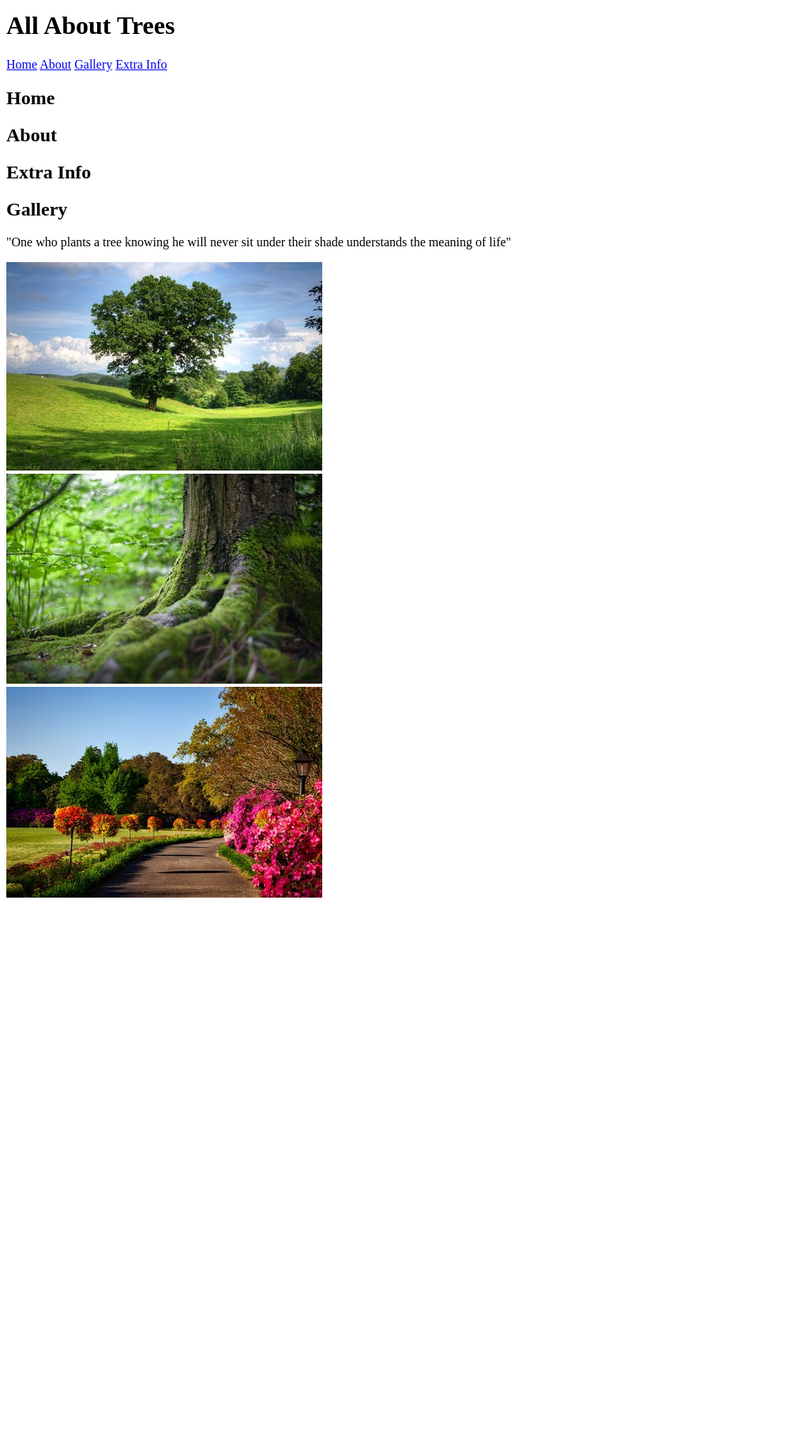
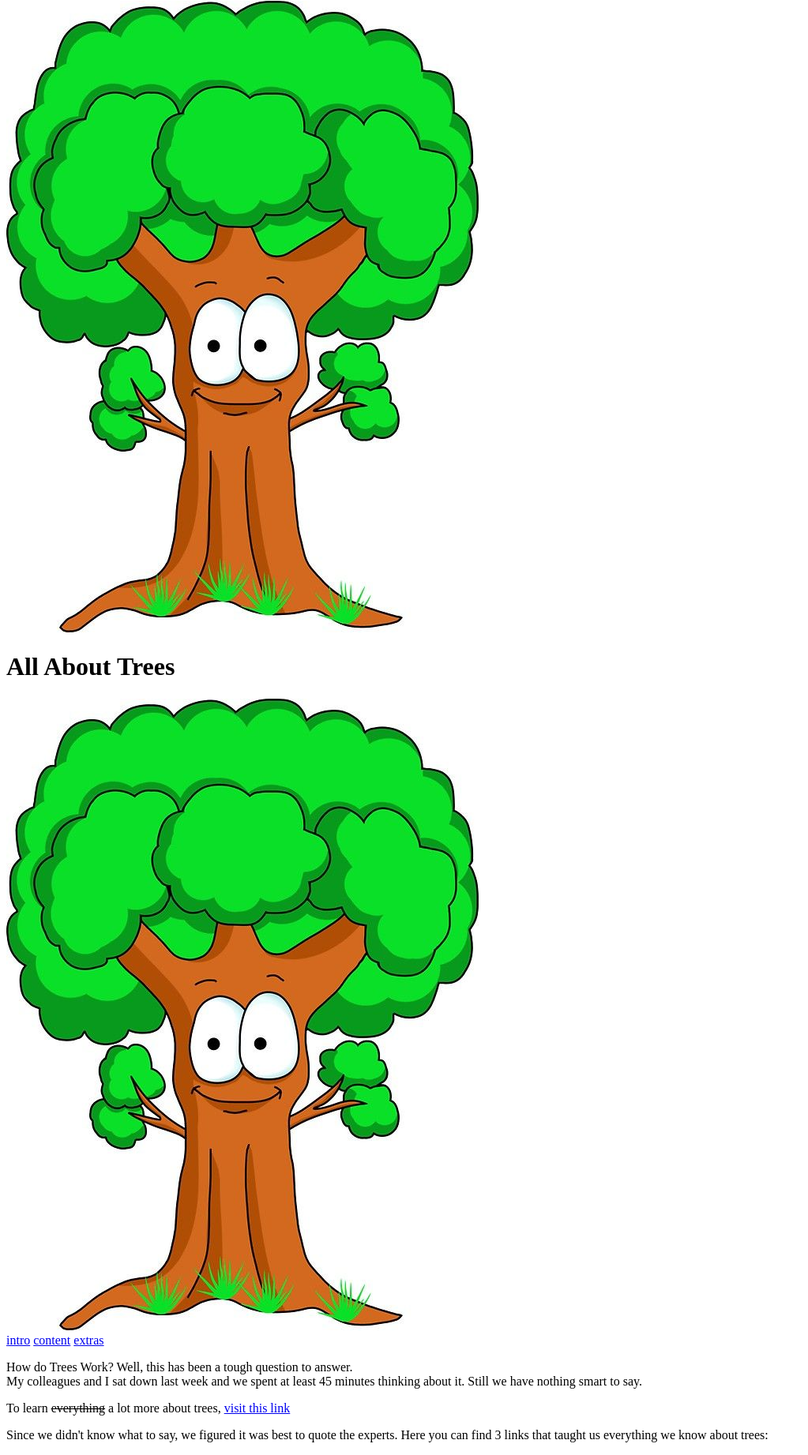
Before and after one commit to HYF-Class19/agile-development-group-2, a plain HTML site: page index.html in a window 1280 px wide. Shown: the part 7-1850 px from the top of the page at 79% size, without its empty margins (0-1023 px from the left). Before the commit the page ends 1156 px from the top, so only its background shows below. Drawn offline with Linux system fonts and the light colour scheme.

Commit message:
conflicts solving 2

```diff
--- a/index.html
+++ b/index.html
@@ -1,91 +1,60 @@
 <!DOCTYPE html>
 <html lang="en">
 <head>
-    <meta charset="UTF-8" />
-    <link rel="icon" type="image/svg+xml" href="" />
-    <meta name="viewport" content="width=device-width, initial-scale=1.0" />
-    <!-- displays the title of the site in the tab it opens in-->
-    <title>All About Trees</title>
-    <!-- linking html file to the css -->
-    <link href="./styles/index.css" rel="stylesheet" />
+  <meta charset="utf-8" />
+  <title>All About Trees </title>
+
+  <meta name="description" content="a short introduction to trees" />
+  <meta name="author" content="Team HYF" />
+  <meta name="viewport" content="width=device-width, initial-scale=1" />
+  <meta http-equiv="X-UA-Compatible" content="IE=edge" />
+
+  <link rel="stylesheet" href="/styles.css" />
 </head>
-  <!--in body we will have the actual page content-->
+
 <body>
-    <header class="spaced-items">
+<header class="centered-items">
+  <img
+    class="bouncy-img"
+    src="/public/happy-tree.jpeg"
+    alt="a smiling tree"
+  />
   <h1>All About Trees</h1>
+  <img
+    class="bouncy-img"
+    src="/public/happy-tree.jpeg"
+    alt="a smiling tree"
+  />
 </header>
-    <!--separate the navbar from the article  -->
 <nav class="bottom-divider">
   <div class="spaced-items">
-        <a href="#Home">Home</a>
-        <a href="#About">About</a>
-        <a href="#Gallery">Gallery</a>
-        <a href="#Extra-info">Extra Info</a>
+    <a href="#summary-info">intro</a>
+    <a href="#main-info">content</a>
+    <a href="#extra-info">extras</a>
   </div>
 </nav>
-
-    <!-- End of header and navbar, the next part can be started -->
-
-    <!-- article to come before gallery -->
-    <h2 id="Home">Home</h2>
-    <h2 id="About">About</h2>
-    <h2 id="Extra-info">Extra Info</h2>
-    <h2 id="Gallery">Gallery</h2>
-    <nav class="bottom-divider"></nav>
+<section id="summary-info">
+  <p class="fascinating-words">
+    How do Trees Work? Well, this has been a tough question to answer.
+    <br />
+    My colleagues and I sat down last week and we spent at least 45 minutes
+    thinking about it. Still we have nothing smart to say.
+  </p>
+</section>
+<aside id="extra-info" class="aside-info">
+  <p class="aside-text">
+    To learn <s>everything</s> a lot more about trees,
+    <a href="https://en.wikipedia.org/wiki/Tree" target="_blank"
+    >visit this link</a
+    >
+  </p>
+</aside>
+<article id="main-info">
   <p>
-      "One who plants a tree knowing he will never sit under their shade
-      understands the meaning of life"
+    Since we didn't know what to say, we figured it was best to quote the
+    experts. Here you can find 3 links that taught us everything we know
+    about trees:
   </p>
-    <div class="column">
-      <div class="column">
-        <img
-          src="public/tree-oak-landscape-view-53435.jpeg"
-          alt="oak tree"
-          width=400
-        />
-      </div>
-      <div class="column">
-        <img src="public/pexels-photo-142497.jpeg" alt="Forest" width=400 />
-      </div>
-      <div class="column">
-        <img
-          src="public/bellingrath-gardens-alabama-landscape-scenic-158028.jpeg"
-          alt="Gardens"
-          width=400
-        />
-      </div>
-    </div>
-
-    <!-- header/navbar section of the page ends here, John and helen carry on with article-->
-
-    <!--
-        WORK DISTRIBUTION IN GROUP 2
-        1. Title/navbar/header (Michael)
-        2. sections (Thomas)
-        3. article -article and aside are separated by a straight line- John and Helen
-        4. Aside Anita
-        5. Galery
-        6. Footers(social media github links) (Renjani)
-        -->
-
-    <!--beginning Michael Working Zone-->
-    <header></header>
-    <!--Ending Michael Working Zone-->
-
-    <!--beginning John and Helen Working Zone-->
-    <article></article>
-    <!--ending John and Helen Working Zone-->
-
-    <!--beginning Thomas Working Zone-->
-    <aside></aside>
-    <!--ending Thomas Working Zone-->
-
-    <!--beginning anita Working Zone-->
-    <div></div>
-    <!--ending Anita Working Zone-->
-
-    <!--beginning Renjani Working Zone-->
-
-    <!--ending Renjani Working Zone-->
+  </article>
 </body>
 </html>
```
Lines whose indentation alone changed are shown as unchanged.
